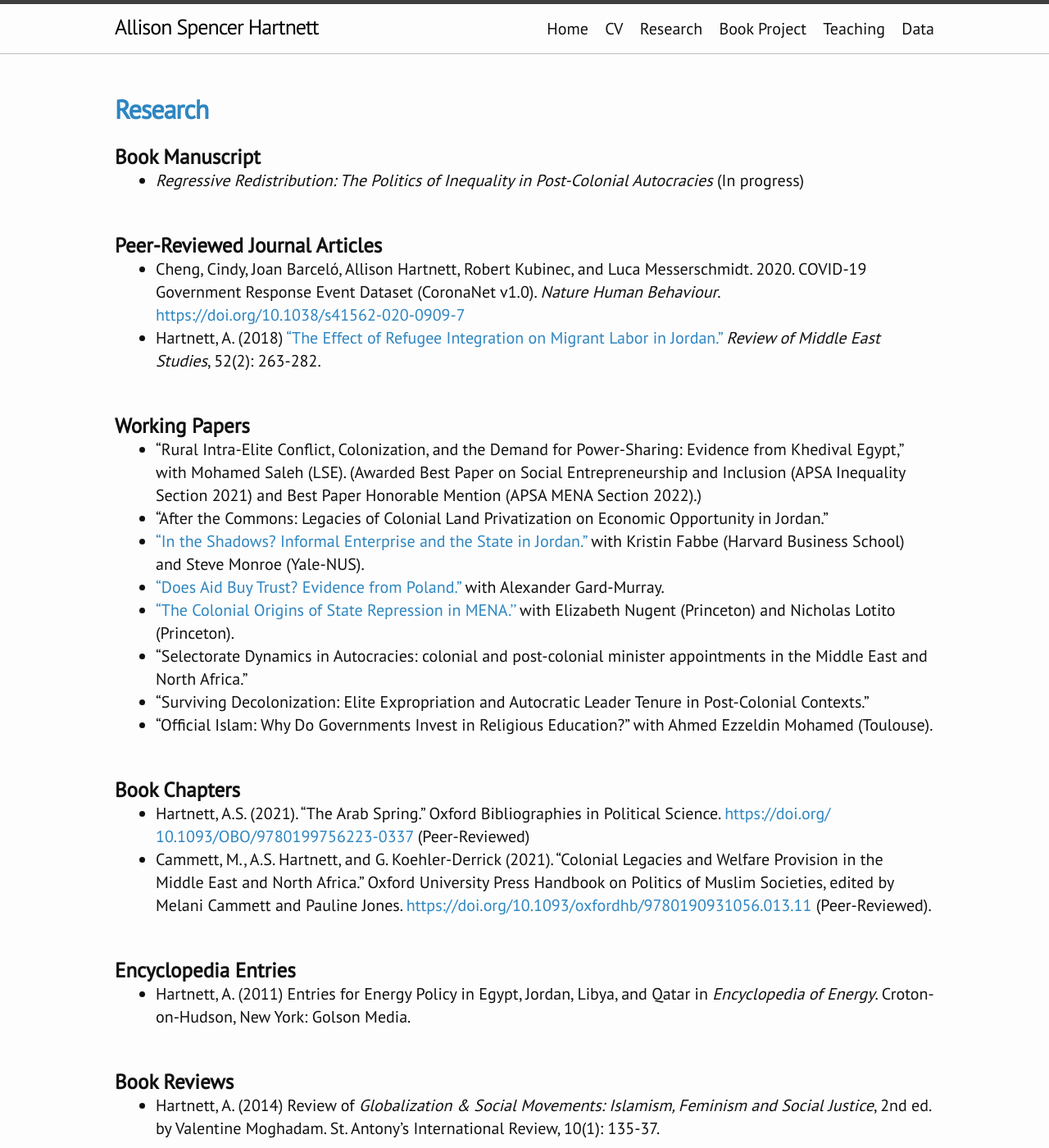
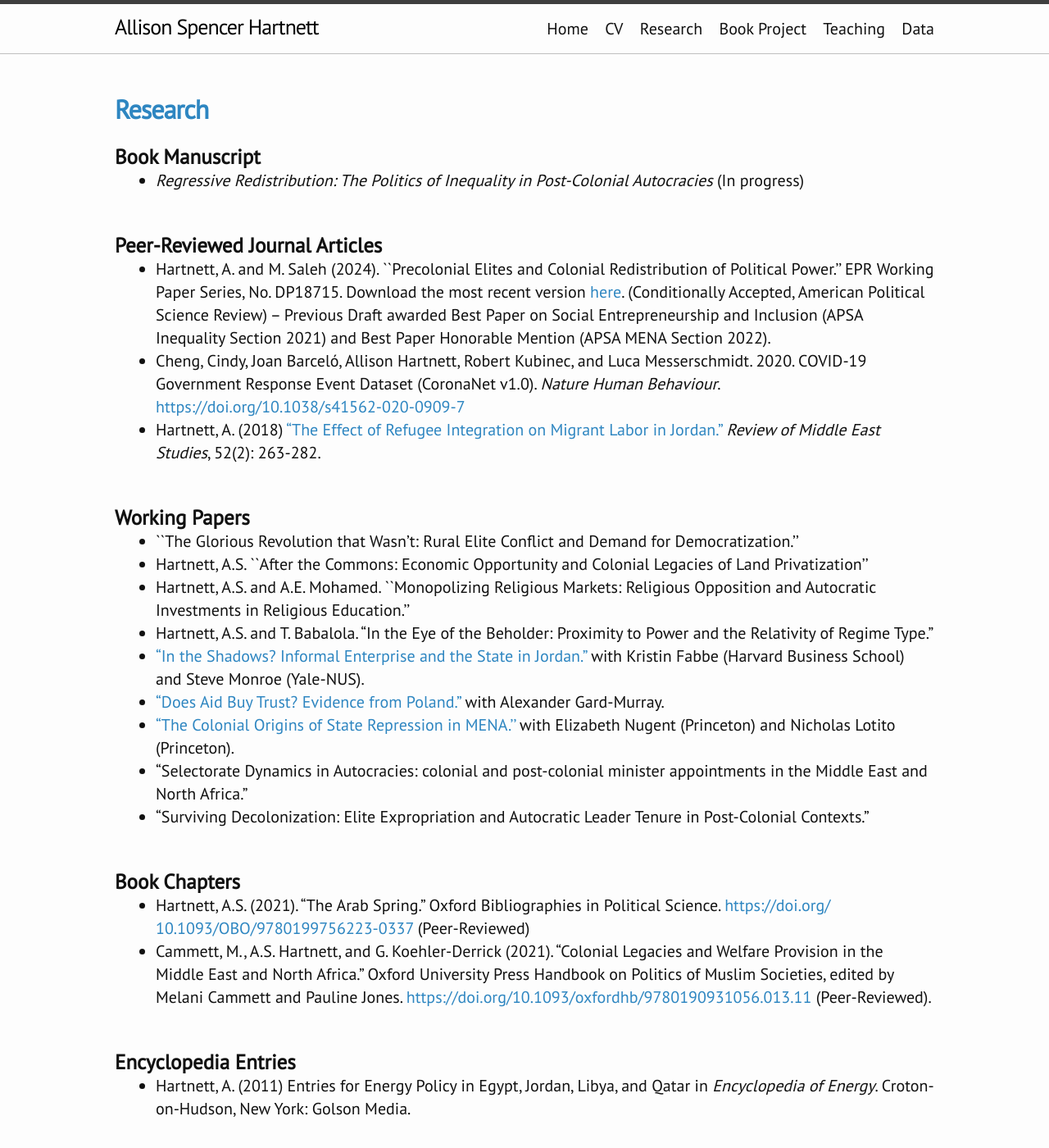
Before and after one commit to ashartnett/ashartnett.github.io, a Jekyll site: the page built from markdowns/2research.md, in a window 1280 px wide and 1400 px high. Shown: the whole window at 82% size. Built offline with Jekyll 4.4.1, drawn with Linux system fonts in a browser that asks for light colours.

Commit message:
Sept 24 Changes
Updated CV pdf, index, CV page, and research page

```diff
--- a/markdowns/2research.md
+++ b/markdowns/2research.md
@@ -9,18 +9,22 @@ permalink: /research/
  - _Regressive Redistribution: The Politics of Inequality in Post-Colonial Autocracies_ (In progress)
 
 ### Peer-Reviewed Journal Articles
+ - Hartnett, A. and M. Saleh (2024). ``Precolonial Elites and Colonial Redistribution of Political Power.'' EPR Working Paper Series, No. DP18715. Download the most recent version [here](https://cepr.org/publications/dp18715). (Conditionally Accepted, American Political Science Review)
+ -- Previous Draft awarded Best Paper on Social Entrepreneurship and Inclusion (APSA Inequality Section 2021) and Best Paper Honorable Mention (APSA MENA Section 2022).
  - Cheng, Cindy, Joan Barceló, Allison Hartnett, Robert Kubinec, and Luca Messerschmidt. 2020. COVID-19 Government Response Event Dataset (CoronaNet v1.0). _Nature Human Behaviour_. [https://doi.org/10.1038/s41562-020-0909-7](https://doi.org/10.1038/s41562-020-0909-7)
  - Hartnett, A. (2018) ["The Effect of Refugee Integration on Migrant Labor in Jordan."](https://www.cambridge.org/core/journals/review-of-middle-east-studies/article/effect-of-refugee-integration-on-migrant-labor-in-jordan/95541D86AA4B631E4F6DD5B4DB021B54/share/609691b425c4ee242e3f2ce060e5f21b1d5b430f#) _Review of Middle East Studies_, 52(2): 263-282.
 
 ### Working Papers
- - “Rural Intra-Elite Conflict, Colonization, and the Demand for Power-Sharing: Evidence from Khedival Egypt,” with Mohamed Saleh (LSE). (Awarded Best Paper on Social Entrepreneurship and Inclusion (APSA Inequality Section 2021) and Best Paper Honorable Mention (APSA MENA Section 2022).)
- - “After the Commons: Legacies of Colonial Land Privatization on Economic Opportunity in Jordan.”
+ - ``The Glorious Revolution that Wasn’t: Rural Elite Conflict and Demand for Democratization.''
+ - Hartnett, A.S. ``After the Commons: Economic Opportunity and Colonial Legacies of Land Privatization''
+ - Hartnett, A.S. and A.E. Mohamed. ``Monopolizing Religious Markets: Religious Opposition and Autocratic Investments in Religious Education.''
+ - Hartnett, A.S. and T. Babalola. “In the Eye of the Beholder: Proximity to Power and the Relativity of Regime Type.”
  - ["In the Shadows? Informal Enterprise and the State in Jordan."](https://www.hbs.edu/faculty/Pages/item.aspx?num=55770) with Kristin Fabbe (Harvard Business School) and Steve Monroe (Yale-NUS).
  - ["Does Aid Buy Trust? Evidence from Poland."](https://papers.ssrn.com/sol3/papers.cfm?abstract_id=3325608) with Alexander Gard-Murray.
  - ["The Colonial Origins of State Repression in MENA.''](https://ssrn.com/abstract=3239093) with Elizabeth Nugent (Princeton) and Nicholas Lotito (Princeton).
  - "Selectorate Dynamics in Autocracies: colonial and post-colonial minister appointments in the Middle East and North Africa."
  - "Surviving Decolonization: Elite Expropriation and Autocratic Leader Tenure in Post-Colonial Contexts."
- - "Official Islam: Why Do Governments Invest in Religious Education?" with Ahmed Ezzeldin Mohamed (Toulouse).
+
 
 ### Book Chapters
 - Hartnett, A.S. (2021). “The Arab Spring.” Oxford Bibliographies in Political Science. [https://doi.org/
@@ -35,8 +39,7 @@ permalink: /research/
 
 ### Works in Progress
  - “Students Into Iraqis: The Politics of Education in Ba’athist Iraq,” Christiana Parreira (Geneva).
- - “Private Education and the Public Sector: Evidence from Jordan,” with Gabriel Koehler-Derrick (NYUAD)
-and Melani Cammett (Harvard).
+ - “Private Education and the Public Sector: Evidence from Jordan,” with Gabriel Koehler-Derrick (NYUAD) and Melani Cammett (Harvard).
  - "Becoming Jordanian: development and citizenship in rural Jordan," with Carol Palmer (CBRL-Amman).
  - "After Empires: Legacies of Foreign Rule and Long-Run Fiscal Capacity in Arab States," with Yusuf Magiya (Columbia).
 
```
Also changed, not shown: markdowns/0index.md (+1 -1 lines), markdowns/1cv.md (+2 -2 lines), 1 other file.
